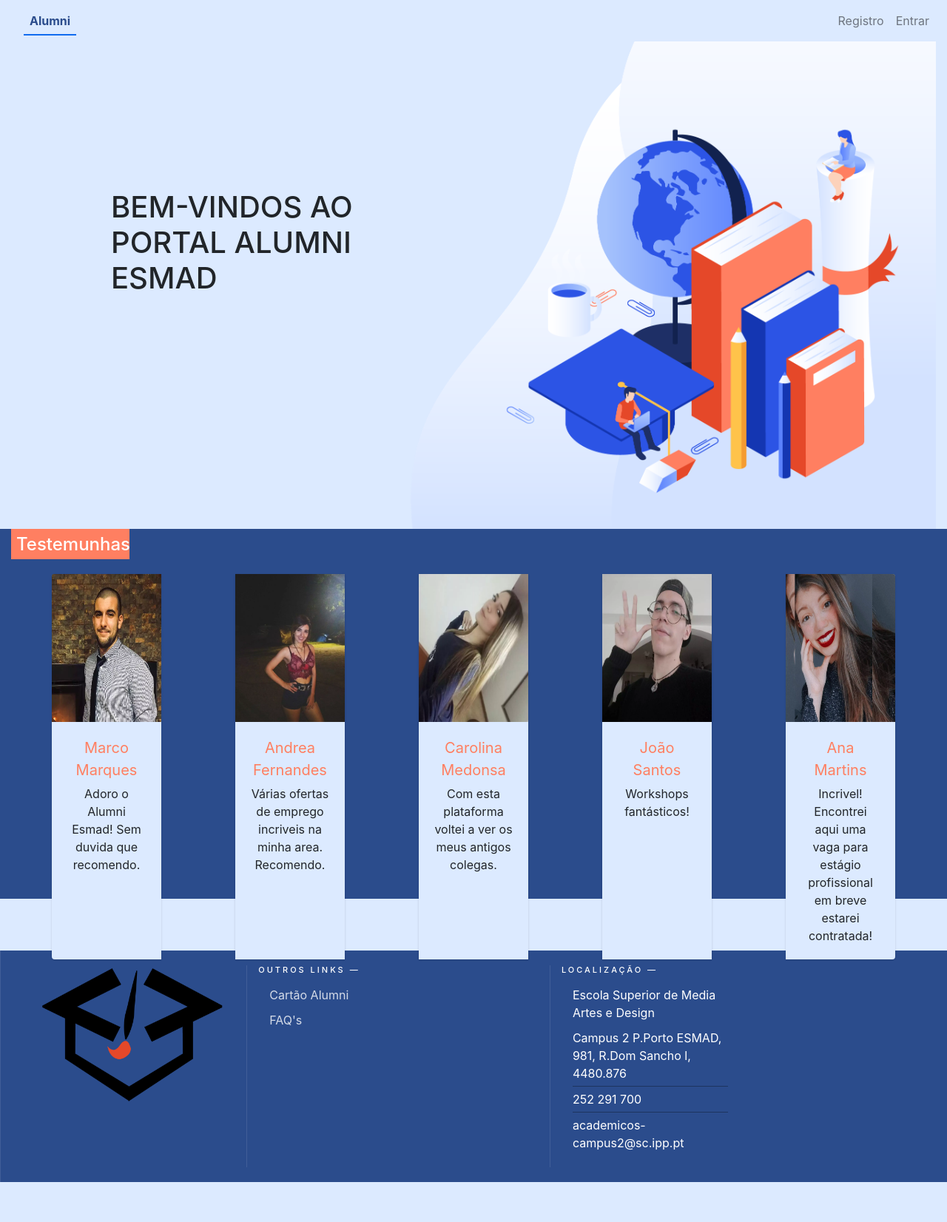
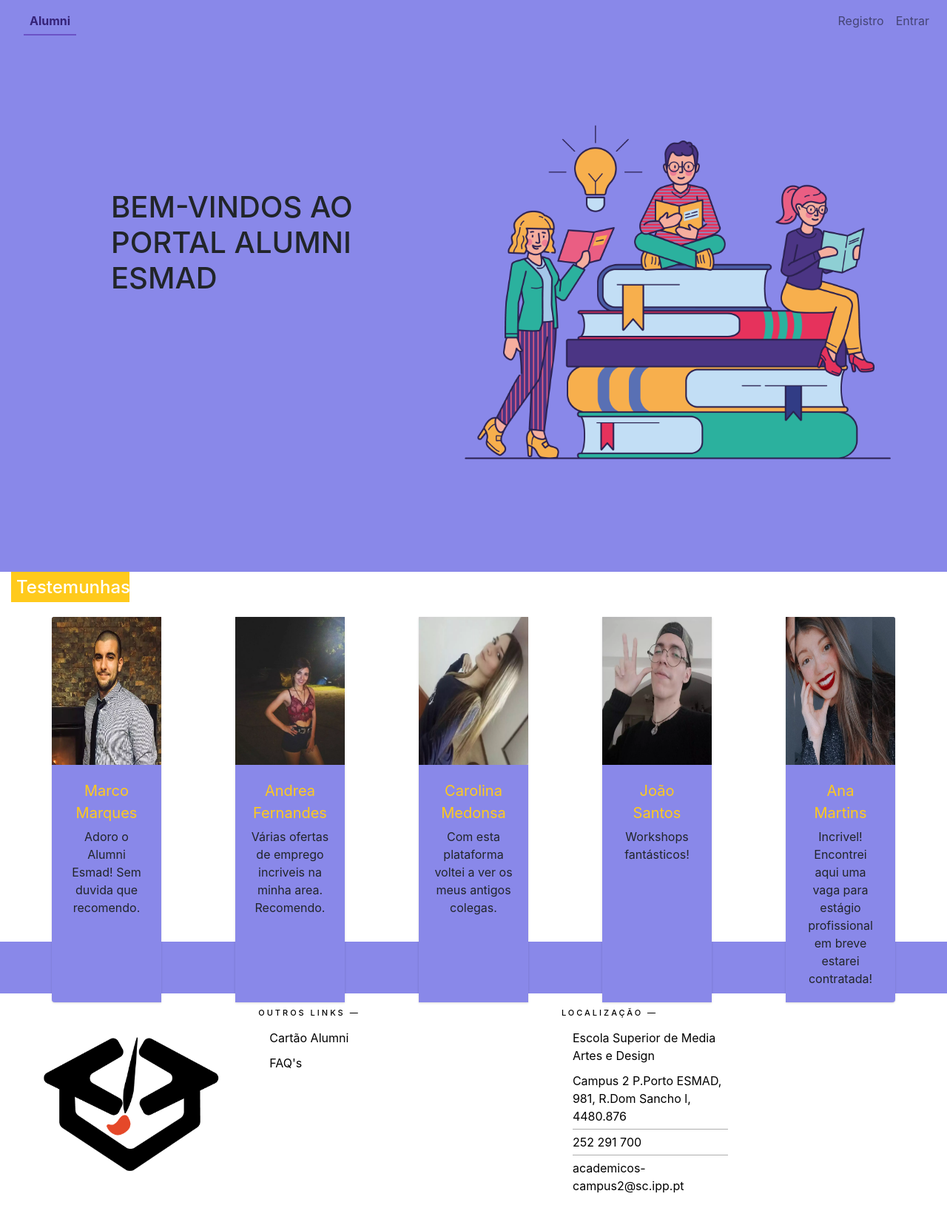
Before and after one commit to JokerWoman/alumni, a Vue app: page /#/ in a window 1280 px wide. Shown: the top 1652 px of the page at 74% size. Before the commit the page ends 1598 px from the top, so only its background shows below. Built offline with nearby package versions, Linux system fonts and the light colour scheme.

Commit message:
Alterações no design no Home/Alumni
+ Mudei as cores de fundo e das
  cards.

+ Mudei o logotipo.

+ Mudei a imagem do Home/Alumni.

```diff
--- a/src/assets/footer.css
+++ b/src/assets/footer.css
@@ -1,8 +1,8 @@
 .footer_custom {
-  margin-top:70px;
-  background-color: rgba(43, 76, 140, 1);
+    margin-top: 70px;
+    background-color: #FFFFFF;
     padding: 20px 40px;
-  color: rgba(255, 255, 255, 1);
+    color: #000000;
 }
 
 .footer_custom .footer-nav h4 {
@@ -16,14 +16,17 @@
     list-style: none;
     padding: 0px;
 }
+
 .footer_custom .footer-nav ul li {
     padding: 5px 0px;
 }
+
 .footer_custom .footer-nav ul a {
-  color: rgba(255, 255, 255, 0.8);
+    color: #000000;
 }
+
 .footer_custom .footer-nav ul a:hover {
-  color: rgba(255, 255, 255, 0.6);
+    color: #000000;
     text-decoration: none;
 }
 
--- a/src/assets/genericStyle.css
+++ b/src/assets/genericStyle.css
@@ -1,7 +1,6 @@
 body {
-    background-color: #DCEAFF;
+    background-color: #8988E9;
 }
-
 
 :-ms-input-placeholder {
     color: #BDBDBD;
--- a/src/assets/navBarCustom.css
+++ b/src/assets/navBarCustom.css
@@ -12,10 +12,10 @@
     height: 0;
     left: 0;
     bottom: 0px;
-    border-bottom: 2px solid #106BEF;
+    border-bottom: 2px solid #6b52c5;
 }
 
 .navbar-nav .active a {
     /* Elemento navbar activo de momento e colocar a cor do texto */
-    color: #2B4C8C !important;
+    color: #352378 !important;
 }
--- a/src/components/TestimonyCard.vue
+++ b/src/components/TestimonyCard.vue
@@ -5,10 +5,10 @@
     img-top
     :id="`cardTestimony${testimony.id}`"
     img-height="200px"
-    style="width: 200px; margin-left:50px; margin-right:50px; background-color:#DCEAFF"
+    style="width: 200px; margin-left:50px; margin-right:50px; background-color:#8988E9"
     img-alt="Imagem do testimunha"
   >
-    <b-card-text style="color:#FF7F61; margin-bottom: 5px; font-size: 20px "
+    <b-card-text style="color:#FFCA1C; margin-bottom: 5px; font-size: 20px "
       >{{ testimony.name }}
     </b-card-text>
     <b-card-text>{{ testimony.description }}</b-card-text>
--- a/src/views/Home.vue
+++ b/src/views/Home.vue
@@ -41,9 +41,9 @@
       </div>
     </b-container>
 
-    <b-container style="background-color: #2B4C8C; height:500px;" fluid>
+    <b-container style="background-color: #FFFFFF; height:500px;" fluid>
       <div
-        style="background-color: #FF7F61; margin-top: 0px; width: 160px; height: 41px; padding:7px"
+        style="background-color: #FFCA1C; margin-top: 0px; width: 160px; height: 41px; padding:7px"
       >
         <h4 style="color:white;">Testemunhas</h4>
       </div>
```
Also changed, not shown: src/assets/img/home.webp, src/assets/logo.png. Lines whose indentation alone changed are shown as unchanged.
